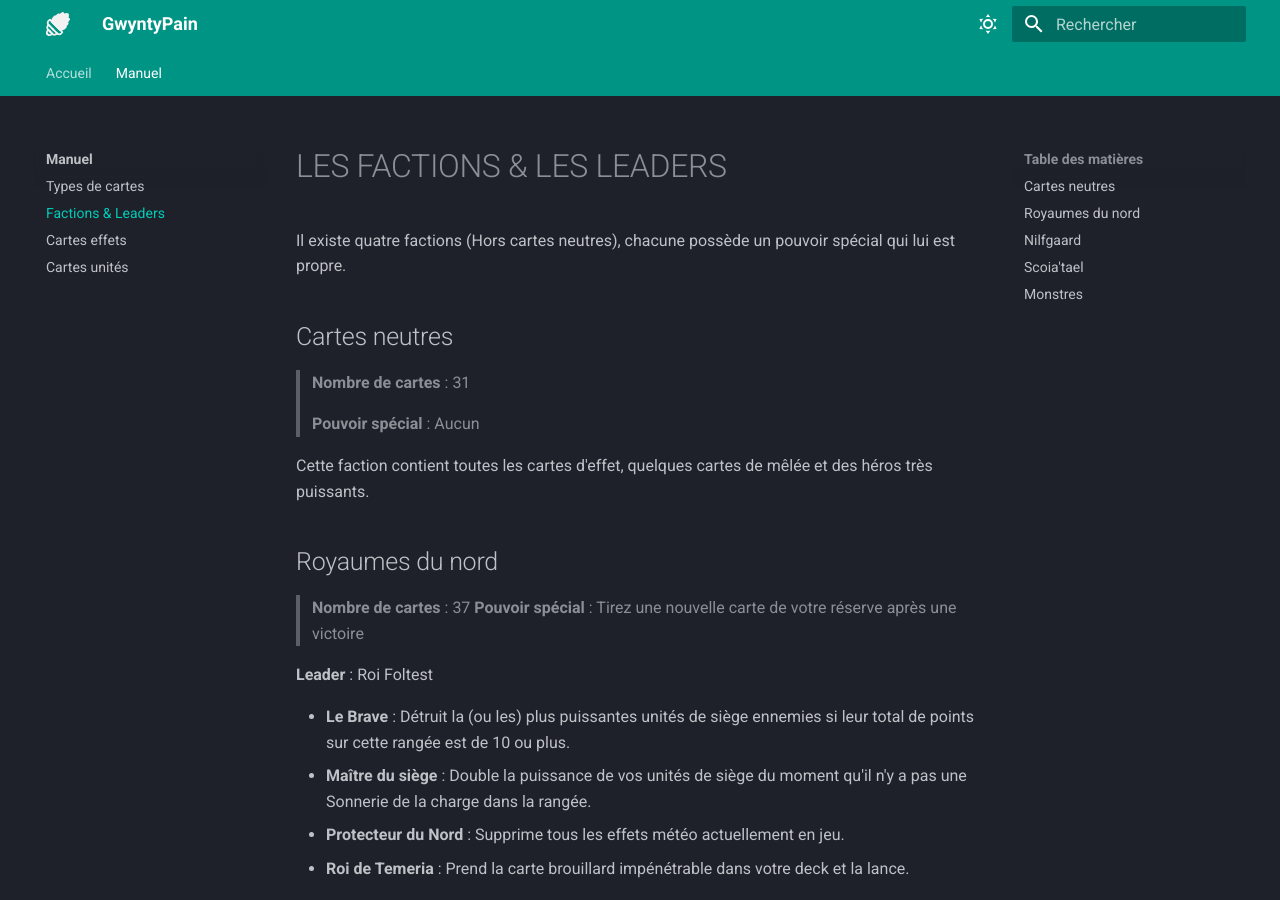
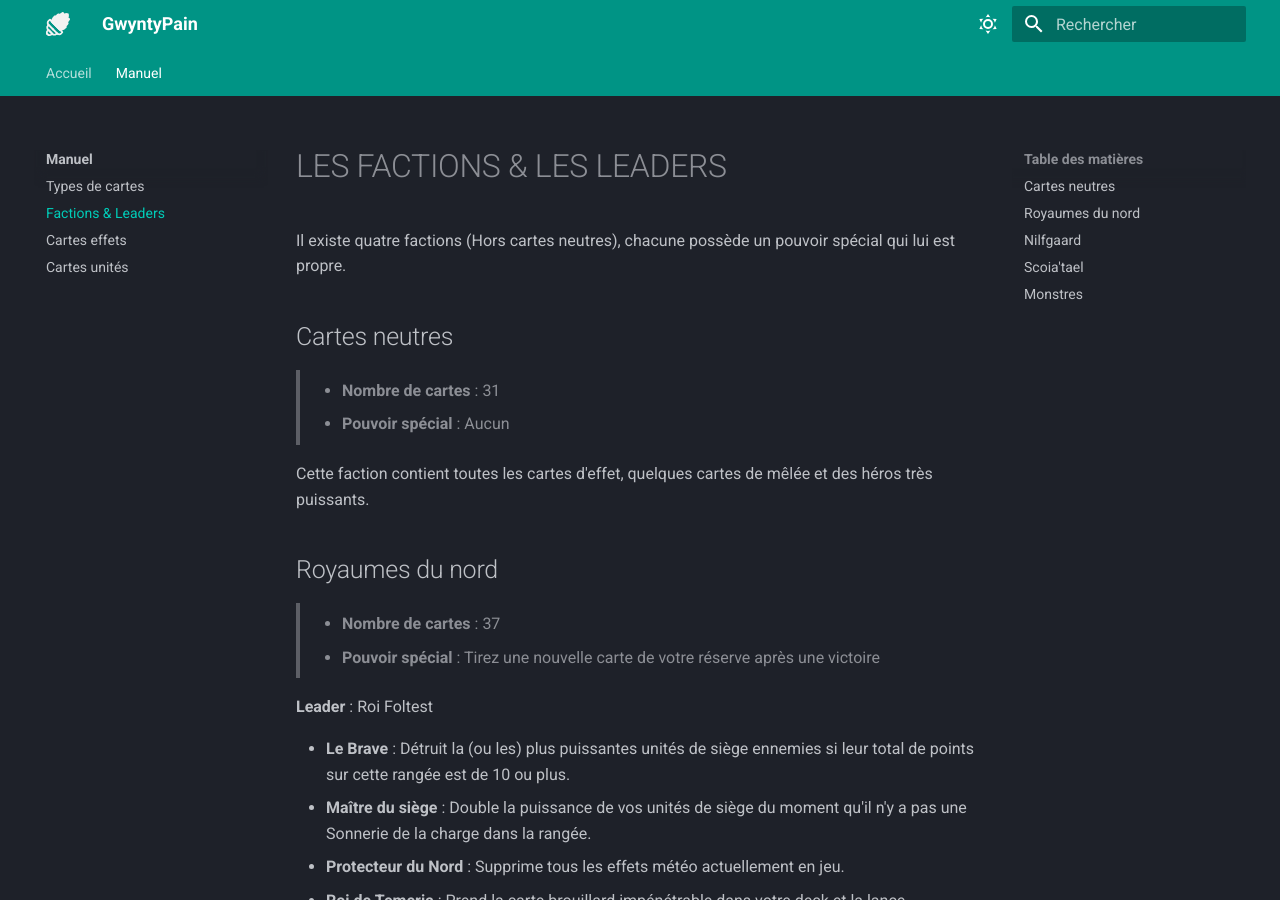
Before and after one commit to papierpainpain/gwynt, an MkDocs documentation site: the page built from docs/manuel/factions_leaders.md, in a window 1280 px wide and 900 px high. Built offline with MkDocs 1.6.1 and Material for MkDocs 9.7.7, drawn with Linux system fonts in a browser that asks for light colours.

```diff
--- a/docs/manuel/factions_leaders.md
+++ b/docs/manuel/factions_leaders.md
@@ -4,16 +4,17 @@ Il existe quatre factions (Hors cartes neutres), chacune possède un pouvoir sp
 
 ## Cartes neutres
 
-> **Nombre de cartes** : 31
+> * **Nombre de cartes** : 31
 >
-> **Pouvoir spécial** : Aucun
+> * **Pouvoir spécial** : Aucun
 
 Cette faction contient toutes les cartes d'effet, quelques cartes de mêlée et des héros très puissants.
 
 ## Royaumes du nord
 
-> **Nombre de cartes** : 37
-> **Pouvoir spécial** : Tirez une nouvelle carte de votre réserve après une victoire
+> * **Nombre de cartes** : 37
+>
+> * **Pouvoir spécial** : Tirez une nouvelle carte de votre réserve après une victoire
 
 **Leader** : Roi Foltest
 
@@ -24,8 +25,9 @@ Cette faction contient toutes les cartes d'effet, quelques cartes de mêlée et
 
 ## Nilfgaard
 
-> **Nombre de cartes** : 38
-> **Pouvoir spécial** : En cas d'égalité au score, vous gagnez la partie
+> * **Nombre de cartes** : 38
+>
+> * **Pouvoir spécial** : En cas d'égalité au score, vous gagnez la partie
 
 **Leader** : Empereur Emyhr
 
@@ -36,8 +38,9 @@ Cette faction contient toutes les cartes d'effet, quelques cartes de mêlée et
 
 ## Scoia'tael
 
-> **Nombre de cartes** : 38
-> **Pouvoir spécial** : Vous laisse choisir quelle faction démarre
+> * **Nombre de cartes** : 38
+>
+> * **Pouvoir spécial** : Vous laisse choisir quelle faction démarre
 
 **Leader** : Francesca
 
@@ -48,8 +51,9 @@ Cette faction contient toutes les cartes d'effet, quelques cartes de mêlée et
 
 ## Monstres
 
-> **Nombre de cartes** : 40
-> **Pouvoir spécial** : Après chaque round, une carte aléatoire reste sur le champ de bataille
+> * **Nombre de cartes** : 40
+>
+> * **Pouvoir spécial** : Après chaque round, une carte aléatoire reste sur le champ de bataille
 
 **Leader** : Eredin
 
```
